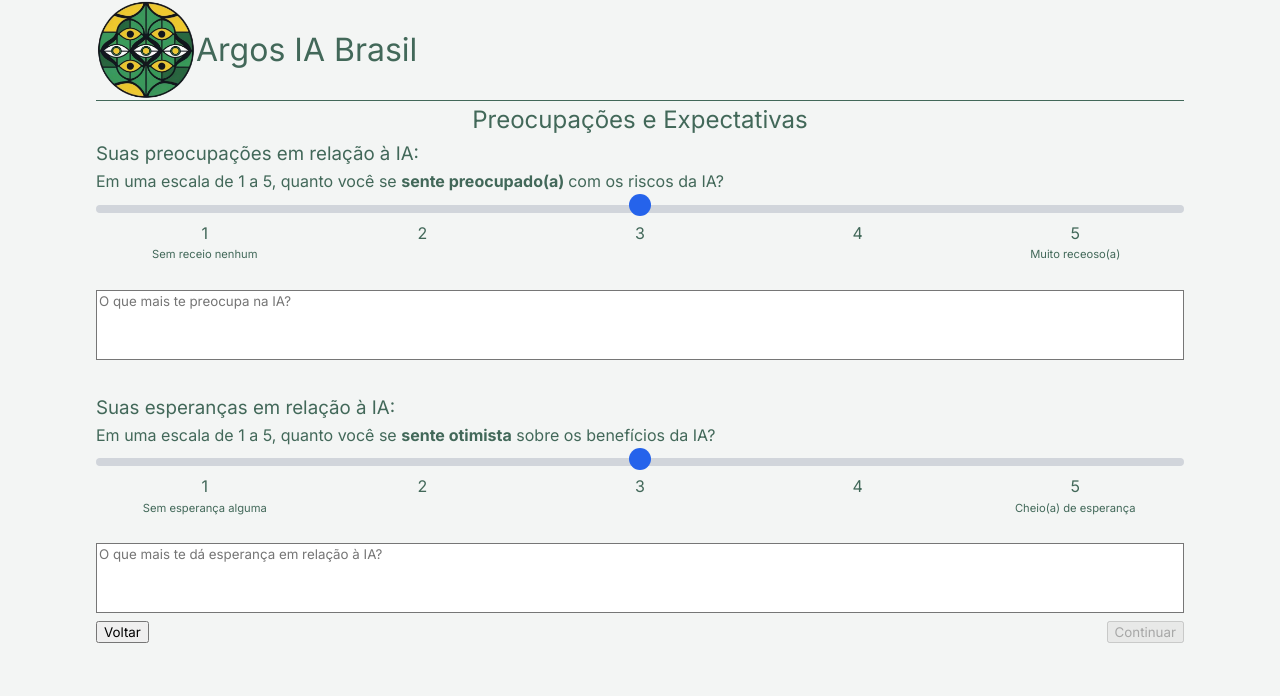
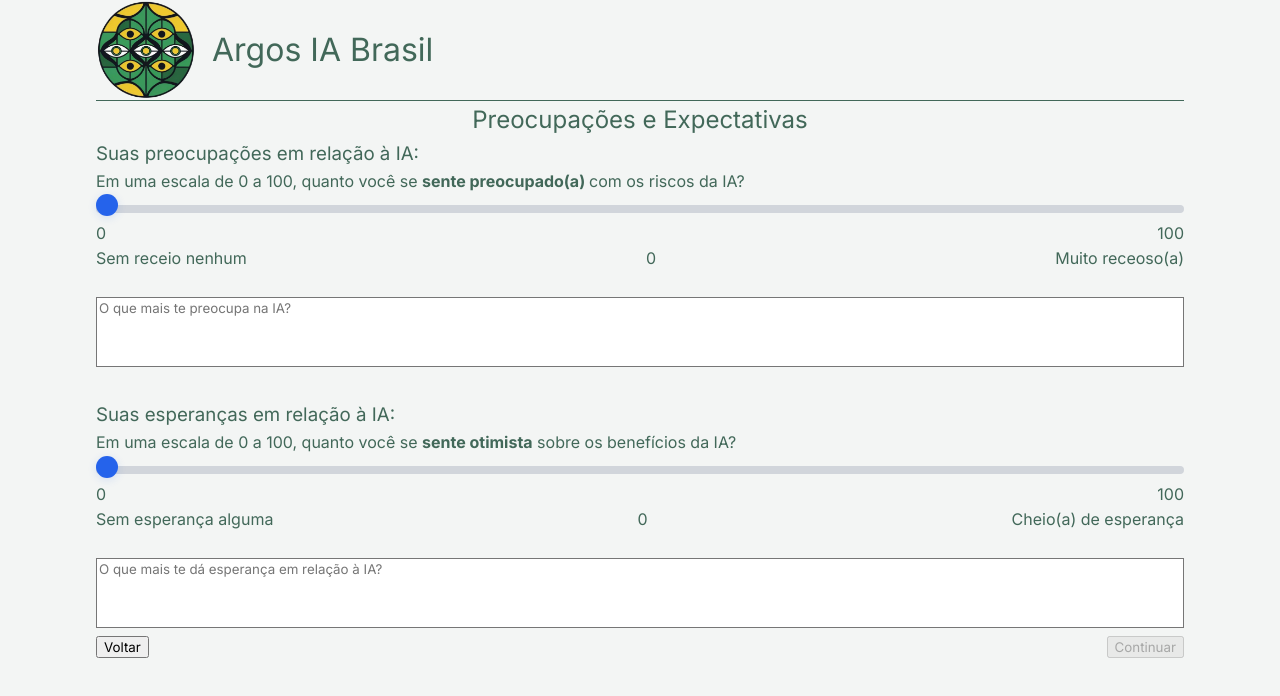
Before and after one commit to IgorJoaquimn/argosaibrasil, a Vue app: page /receioesperanca in a window 1280 px wide. Shown: the top 696 px of the page. Built offline with nearby package versions, Linux system fonts and the light colour scheme.

Commit message:
refactor: update layout and styling for better consistency across components

```diff
--- a/src/components/AppHeader.vue
+++ b/src/components/AppHeader.vue
@@ -3,13 +3,13 @@
     <div class="w-full max-w-7xl mx-auto px-6 md:px-12 lg:px-24">
       <div class="flex items-center justify-between w-full py-4">
         <!-- Logo + Title Section (Left) -->
-        <div class="flex items-center gap-2">
+        <div class="flex items-center" style="gap: 1rem;">
 
           <img alt="Argos IA Brasil" src="@/assets/logo_argos.png" class="w-[100px] h-[100px] sm:w-[80px] sm:h-[80px] md:w-[100px] md:h-[100px]" />
         <h1 class="flex-1 text-xl sm:text-3xl lg:text-4xl font-semibold text-primary-500 break-words">
 
 
-            Argos IA Brasil
+          Argos IA Brasil
           </h1>
         </div>
 
--- a/src/views/ConsentView.vue
+++ b/src/views/ConsentView.vue
@@ -11,8 +11,8 @@
       <div class="mb-8">
 
 
-          <div class="bg-background-light border border-primary-200 rounded-lg px-8 py-8  max-h-[700px] overflow-y-auto md:max-h-none  md:overflow-visible">
-            <div class="text-primary-500 leading-relaxed space-y-4 px-4 text-justify">
+          <div class="bg-background-light border border-primary-200 rounded-lg px-8 py-8 max-h-[700px] overflow-y-auto md:max-h-none md:overflow-visible" style="padding-left:2.5rem;padding-right:2.5rem;">
+            <div class="text-primary-500 leading-relaxed space-y-4 text-justify">
               <p class="font-semibold text-lg pl-2">Seja bem-vindo(a)!</p>
 
 
@@ -27,28 +27,24 @@
             <p class="font-medium">Ao participar, <span style="font-weight: 700;">você está de acordo com os seguintes pontos</span>:</p>
 
             <ul class="space-y-3 pl-4">
-              <li class="flex items-start">
-                <span class="text-primary-400 mr-2 mt-1">•</span>
+              <li class="flex items-start gap-3">
+                <span class="text-primary-400 mt-1">•</span>
                 <span><span style="font-weight: 700;">A participação é voluntária</span> e você pode interromper o preenchimento a qualquer momento ou pular qualquer pergunta que não quiser responder.</span>
               </li>
-
-              <li class="flex items-start">
-                <span class="text-primary-400 mr-2 mt-1">•</span>
+              <li class="flex items-start gap-3">
+                <span class="text-primary-400 mt-1">•</span>
                 <span><span style="font-weight: 700;">Nenhum dado pessoal será coletado</span>. As respostas serão usadas somente para fins de pesquisa acadêmica, e sempre de <span style="font-weight: 700;">forma anônima e agregada</span>.</span>
               </li>
-
-              <li class="flex items-start">
-                <span class="text-primary-400 mr-2 mt-1">•</span>
+              <li class="flex items-start gap-3">
+                <span class="text-primary-400 mt-1">•</span>
                 <span>Todos os dados serão tratados de forma segura e em conformidade com a <span style="font-weight: 700;">Lei Geral de Proteção de Dados (LGPD - Lei nº 13.709/2018)</span>.</span>
               </li>
-
-              <li class="flex items-start">
-                <span class="text-primary-400 mr-2 mt-1">•</span>
+              <li class="flex items-start gap-3">
+                <span class="text-primary-400 mt-1">•</span>
                 <span>Os resultados poderão ser utilizados em <span style="font-weight: 700;">análises, relatórios e publicações científicas</span>.</span>
               </li>
-
-              <li class="flex items-start">
-                <span class="text-primary-400 mr-2 mt-1">•</span>
+              <li class="flex items-start gap-3">
+                <span class="text-primary-400 mt-1">•</span>
                 <span>Esta é uma <span style="font-weight: 700;">pesquisa de opinião pública com participantes não identificáveis</span>, e por isso está dispensada de avaliação pelo Comitê de Ética, conforme a Resolução CNS nº 510/2016, o Ofício Circular nº 17/2022/CONEP/SECNS/MS, e o artigo 26 da Resolução CNS nº 674/2022.</span>
               </li>
             </ul>
--- a/src/views/DemographicsGenderView.vue
+++ b/src/views/DemographicsGenderView.vue
@@ -9,8 +9,8 @@
         <label class="block text-lg font-medium text-primary mb-4">
           Como você se identifica?
         </label>
-
-        <div class="grid grid-cols-1 sm:grid-cols-2 lg:grid-cols-3 gap-3">
+        <br>
+        <div class="space-y-3">
           <label
             v-for="option in genderOptions"
             :key="option.value"
@@ -27,7 +27,6 @@
             <span>{{ option.label }}</span>
           </label>
         </div>
-
         <div v-if="demographics.gender === 'outro'" class="mt-4">
           <input
             type="text"
--- a/src/views/DemographicsView-new.vue
+++ b/src/views/DemographicsView-new.vue
@@ -16,7 +16,7 @@
           Qual é a sua faixa etária?
         </label>
 
-        <div class="grid grid-cols-1 sm:grid-cols-2 lg:grid-cols-3 gap-3">
+        <div class="space-y-3">
           <label
             v-for="option in ageOptions"
             :key="option.value"
--- a/src/views/DemographicsView.vue
+++ b/src/views/DemographicsView.vue
@@ -9,7 +9,7 @@
       <label class="block text-lg font-medium text-primary mb-4">
         Qual é a sua faixa etária?
       </label>
-
+      <br>
       <div class="grid grid-cols-1 sm:grid-cols-2 lg:grid-cols-3 gap-4">
         <label
           v-for="option in ageOptions"
--- a/src/views/ReceioEsperancaView.vue
+++ b/src/views/ReceioEsperancaView.vue
@@ -1,38 +1,35 @@
 <template>
   <div class="max-w-4xl mx-auto p-6">
     <div class="bg-white rounded-lg shadow-md p-8">
-      <h2 class="text-3xl font-bold text-gray-900 mb-8 text-center">Preocupações e Expectativas</h2>
+      <h2 class="text-3xl font-bold text-gray-900 mb-8 text-center py-6">Preocupações e Expectativas</h2>
 
       <!-- Seus receios -->
       <section class="mb-10">
         <h3 class="text-xl font-semibold text-gray-900 mb-2 text-left">Suas preocupações em relação à IA:</h3>
         <label for="fear-scale" class="block mb-1 text-gray-700 text-left">
-          Em uma escala de 1 a 5, quanto você se <span style="font-weight: 700;">sente preocupado(a) </span> com os riscos da IA?
+          Em uma escala de 0 a 100, quanto você se <span style="font-weight: 700;">sente preocupado(a) </span> com os riscos da IA?
         </label>
+
         <input
           id="fear-scale"
           type="range"
-          min="1" max="5" step="1"
+          min="0" max="100" step="1"
           v-model="fearScale"
           class="w-full"
           @input="saveFears"
         />
-        <div class="grid grid-cols-5 justify-between text-sm text-gray-600 mt-1 px-1 select-none">
-          <span class="text-center">1</span>
-          <span class="text-center">2</span>
-          <span class="text-center">3</span>
-          <span class="text-center">4</span>
-          <span class="text-center">5</span>
+        <div class="w-full flex justify-between text-sm text-gray-600 mt-1 px-1 select-none">
+          <span class="text-left">0</span>
+          <span class="text-right">100</span>
+        </div>
+        <div class="w-full flex justify-between mt-2">
+          <span class="text-center">Sem receio nenhum</span>
+          <span class="text-lg font-bold text-blue-700 bg-gray0 px-3 py-1 rounded shadow">{{ fearScale }}</span>
+          <span class="text-center">Muito receoso(a)</span>
         </div>
 
 <!-- Textos abaixo dos números -->
-<div class="grid grid-cols-5 text-[0.7rem] text-gray-500 mt-1 px-1 select-none">
-  <span class="text-center">Sem receio nenhum</span>
-  <span></span>
-  <span></span>
-  <span></span>
-  <span class="text-center">Muito receoso(a)</span>
-</div> <br>
+      <br>
         <textarea
           v-model="fearText"
           @input="saveFears"
@@ -48,32 +45,34 @@
       <section>
         <h3 class="text-xl font-semibold text-gray-900 mb-2 text-left">Suas esperanças em relação à IA:</h3>
         <label for="hope-scale" class="block mb-1 text-gray-700 text-left">
-          Em uma escala de 1 a 5, quanto você se <span style="font-weight: 700;">sente otimista</span> sobre os benefícios da IA?
+          Em uma escala de 0 a 100, quanto você se <span style="font-weight: 700;">sente otimista</span> sobre os benefícios da IA?
         </label>
         <input
           id="hope-scale"
           type="range"
-          min="1" max="5" step="1"
+          min="0" max="100" step="1"
           v-model="hopeScale"
           class="w-full"
           @input="saveHopes"
         />
-       <div class="grid grid-cols-5 justify-between text-sm text-gray-600 mt-1 px-1 select-none">
-  <span class="text-center">1</span>
-  <span class="text-center">2</span>
-  <span class="text-center">3</span>
-  <span class="text-center">4</span>
-  <span class="text-center">5</span>
+        <div class="w-full flex justify-between text-sm text-gray-600 mt-1 px-1 select-none">
+          <span class="text-left">0</span>
+          <span class="text-right">100</span>
+        </div>
+        <div class="w-full flex justify-between mt-2">
+          <span class="text-center">Sem esperança alguma</span>
+          <span class="text-lg font-bold text-blue-700 bg-gray-100 px-3 py-1 rounded shadow">{{ hopeScale }}</span>
+          <span class="text-center">Cheio(a) de esperança</span>
         </div>
 
         <!-- Textos abaixo dos números -->
-<div class="grid grid-cols-5 text-[0.7rem] text-gray-500 mt-1 px-1 select-none">
+        <!-- <div class="grid grid-cols-5 text-base text-gray-900 mt-1 px-1 select-none">
           <span class="text-center">Sem esperança alguma</span>
           <span></span>
           <span></span>
           <span></span>
           <span class="text-center">Cheio(a) de esperança</span>
-</div>
+        </div> -->
         <br>
         <textarea
           v-model="hopeText"
@@ -113,8 +112,8 @@ import { useSurveyStore } from '@/stores/survey'
 const router = useRouter()
 const surveyStore = useSurveyStore()
 
-const fearScale = ref(3)
-const hopeScale = ref(3)
+const fearScale = ref(0)
+const hopeScale = ref(0)
 const fearText = ref('')
 const hopeText = ref('')
 
@@ -122,8 +121,9 @@ const hopeText = ref('')
 
 onMounted(() => {
   const data = surveyStore.data.receiosEesperancas || {}
-  fearScale.value = data.fearScale ?? 3
-  hopeScale.value = data.hopeScale ?? 3
+  // Only set the values if they are numbers, otherwise leave as default
+  if (typeof data.fearScale === 'number') fearScale.value = data.fearScale
+  if (typeof data.hopeScale === 'number') hopeScale.value = data.hopeScale
   fearText.value = data.receios || ''
   hopeText.value = data.esperancas || ''
 })
@@ -132,13 +132,16 @@ onMounted(() => {
 
 
 
+
 function saveFears() {
   const current = surveyStore.data.receiosEesperancas || {}
+  // Only update fearScale, not hopeScale
   surveyStore.updateData('receiosEesperancas', { ...current, receios: fearText.value, fearScale: fearScale.value })
 }
 
 function saveHopes() {
   const current = surveyStore.data.receiosEesperancas || {}
+  // Only update hopeScale, not fearScale
   surveyStore.updateData('receiosEesperancas', { ...current, esperancas: hopeText.value, hopeScale: hopeScale.value })
 }
 
@@ -172,11 +175,12 @@ input[type='range'] {
   width: 100%;
   height: 8px;
   border-radius: 5px;
-  background: #d1d5db; /* cinza claro */
+  background: #d1d5db;
   outline: none;
   margin-top: 4px;
   margin-bottom: 4px;
   cursor: pointer;
+  transition: background 0.2s;
 }
 
 input[type='range']::-webkit-slider-thumb {
@@ -185,26 +189,44 @@ input[type='range']::-webkit-slider-thumb {
   width: 22px;
   height: 22px;
   border-radius: 50%;
-  background: #2563eb; /* azul */
+  background: #2563eb;
   cursor: pointer;
-  margin-top: -7px; /* alinhar no centro da barra */
-  transition: background-color 0.3s ease;
+  margin-top: -7px;
+  transition: background-color 0.3s, box-shadow 0.2s;
+  box-shadow: 0 2px 8px rgba(37,99,235,0.15);
 }
-
-input[type='range']::-webkit-slider-thumb:hover {
+input[type='range']:active::-webkit-slider-thumb {
   background: #1d4ed8;
+  box-shadow: 0 4px 12px rgba(37,99,235,0.25);
 }
-
 input[type='range']::-moz-range-thumb {
   width: 22px;
   height: 22px;
   border-radius: 50%;
   background: #2563eb;
   cursor: pointer;
-  transition: background-color 0.3s ease;
+  transition: background-color 0.3s, box-shadow 0.2s;
+  box-shadow: 0 2px 8px rgba(37,99,235,0.15);
 }
-
-input[type='range']::-moz-range-thumb:hover {
+input[type='range']:active::-moz-range-thumb {
   background: #1d4ed8;
+  box-shadow: 0 4px 12px rgba(37,99,235,0.25);
+}
+input[type='range']::-ms-thumb {
+  width: 22px;
+  height: 22px;
+  border-radius: 50%;
+  background: #2563eb;
+  cursor: pointer;
+  transition: background-color 0.3s, box-shadow 0.2s;
+  box-shadow: 0 2px 8px rgba(37,99,235,0.15);
+}
+input[type='range']:active::-ms-thumb {
+  background: #1d4ed8;
+  box-shadow: 0 4px 12px rgba(37,99,235,0.25);
+}
+input[type='range']:focus {
+  outline: none;
+  box-shadow: 0 0 0 2px #2563eb44;
 }
 </style>
```
Lines whose indentation alone changed are shown as unchanged.
